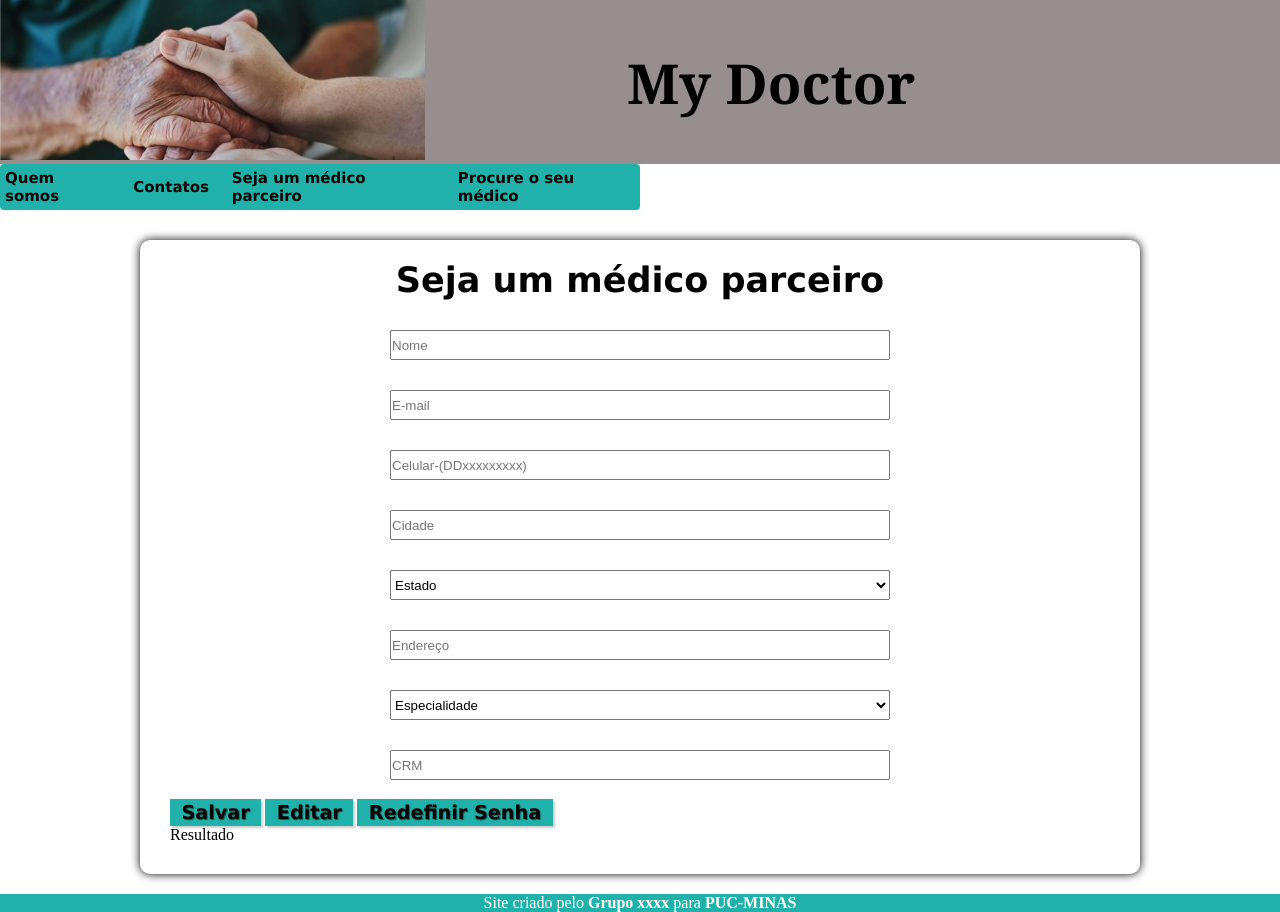
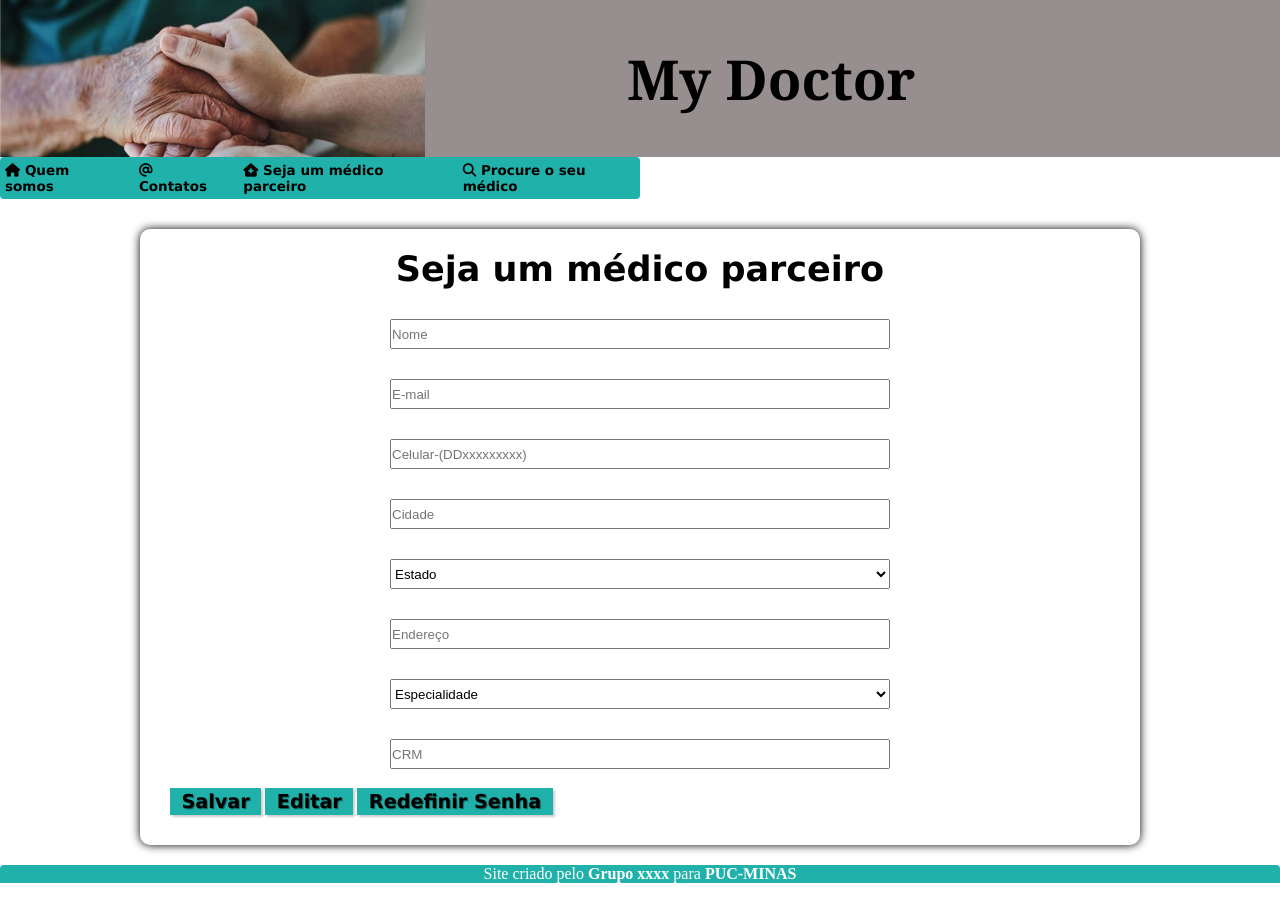
Before and after one commit to ICEI-PUC-Minas-PMV-ADS/MyDoctor, a PHP site: page / in a window 1280 px wide. After the commit the page ends 883 px from the top, so only its background shows below. Run offline with PHP 8.4, Linux system fonts and the light colour scheme; some libraries are stand-ins or nearby versions.

Commit message:
Atualização iconeis

```diff
--- a/index.html
+++ b/index.html
@@ -7,6 +7,7 @@
     <title>Seja um médido Parceiro</title>
     <link rel="shortcut icon" href="tempsnip.ico" type="image/x-icon">
     <link rel="stylesheet" href="style.css">
+    <script src="https://kit.fontawesome.com/266440bda3.js" crossorigin="anonymous"></script>
 </head>
 
 <body>
@@ -22,10 +23,10 @@
         </section >
         <section class="secao2">
             <nav class="menu-cabecalho">
-                <a class="menu" href="http://">Quem somos</a>
-                <a class="menu" href="http://">Contatos</a>
-                <a class="menu" href="http://">Seja um médico parceiro</a>
-                <a class="menu" href="http://">Procure o seu médico</a>
+                <a class="menu" href="http://"><i class="fa fa-home"></i> Quem somos</a>
+                <a class="menu" href="http://"><i class="fa-solid fa-at"></i> Contatos</a>
+                <a class="menu" href="http://"> <i class="fa-solid fa-house-medical"></i> Seja um médico parceiro</a>
+                <a class="menu" href="http://"><i class="fa fa-search"></i> Procure o seu médico</a>
             </nav>
         </section>
     </header>
@@ -84,7 +85,7 @@
             <button class="botao" type="button">Editar</button>
             <button class="botao" type="button">Redefinir Senha</button>
         </section>
-            <div id="res">Resultado</div>
+            <!--<div id="res">Resultado</div>-->
     </main>
     <footer class="rodape">
         <p>Site criado pelo <a href=xxxxxxxx target="_blank">Grupo xxxx</a>  para <a href=xxxxxxxxx target="_blank"> PUC-MINAS</a></p>
@@ -99,7 +100,7 @@
                     var tn6 = window.document.getElementById('txtn6')
                     var tn7 = window.document.getElementById('cbespecialidade')
                     var tn8 = window.document.getElementById('txtn8')
-                    var res = window.document.getElementById('res')
+                    //var res = window.document.getElementById('res')
 
                     var n1 = String(tn1.value)
                     var n2 = String(tn2.value)
@@ -111,8 +112,8 @@
                     var n8 = String(tn8.value)
 
                     if(n1 && n2 && n3 && n4 && n5 && n6 && n7 && n8 !== ''){
-                        res.innerHTML=` ${n1} + ${n2} + ${n3} + ${n4}+ ${n5} + ${n6} + ${n7} + ${n8}`
-                        window.alert(` ${n1} + ${n2} + ${n3} + ${n4} + ${n5}+ ${n6} + ${n7} + ${n8}`)
+                        //res.innerHTML=` ${n1} + ${n2} + ${n3} + ${n4}+ ${n5} + ${n6} + ${n7} + ${n8}`
+                        window.alert(`Dados registrados ${n1} + ${n2} + ${n3} + ${n4} + ${n5}+ ${n6} + ${n7} + ${n8}`)
                         tn1.value=''
                         tn2.value=''
                         tn3.value=''
--- a/style.css
+++ b/style.css
@@ -10,15 +10,16 @@
 
 }
 .cabecalho{
-   margin: 0px;
+    margin: 0px;
+
 
 }
 .secao1{
     display:flex;
     align-items: center;
     gap: 14vw;
-
     background-color: #978f8f;
+    height: 157px;
 }
 main{
     margin: auto;
@@ -42,7 +43,6 @@ main{
 
 }
 .imagem-cabecalho {
-
     height: 160px;
     width: 95%;
 }
@@ -63,7 +63,7 @@ main{
 }
 .menu{
     color: black;
-    font-size: min(15px, 2.2vw);
+    font-size: min(13.5px, 2.2vw);
     border: 0;
     padding: 5px;
     border-radius: 4px;
@@ -113,6 +113,8 @@ height: 100%;
 background-color:#20b2aa;
 color: white;
 text-align: center;
+border-top-left-radius: 4px;
+border-top-right-radius: 4px;
 
 
 }
```
